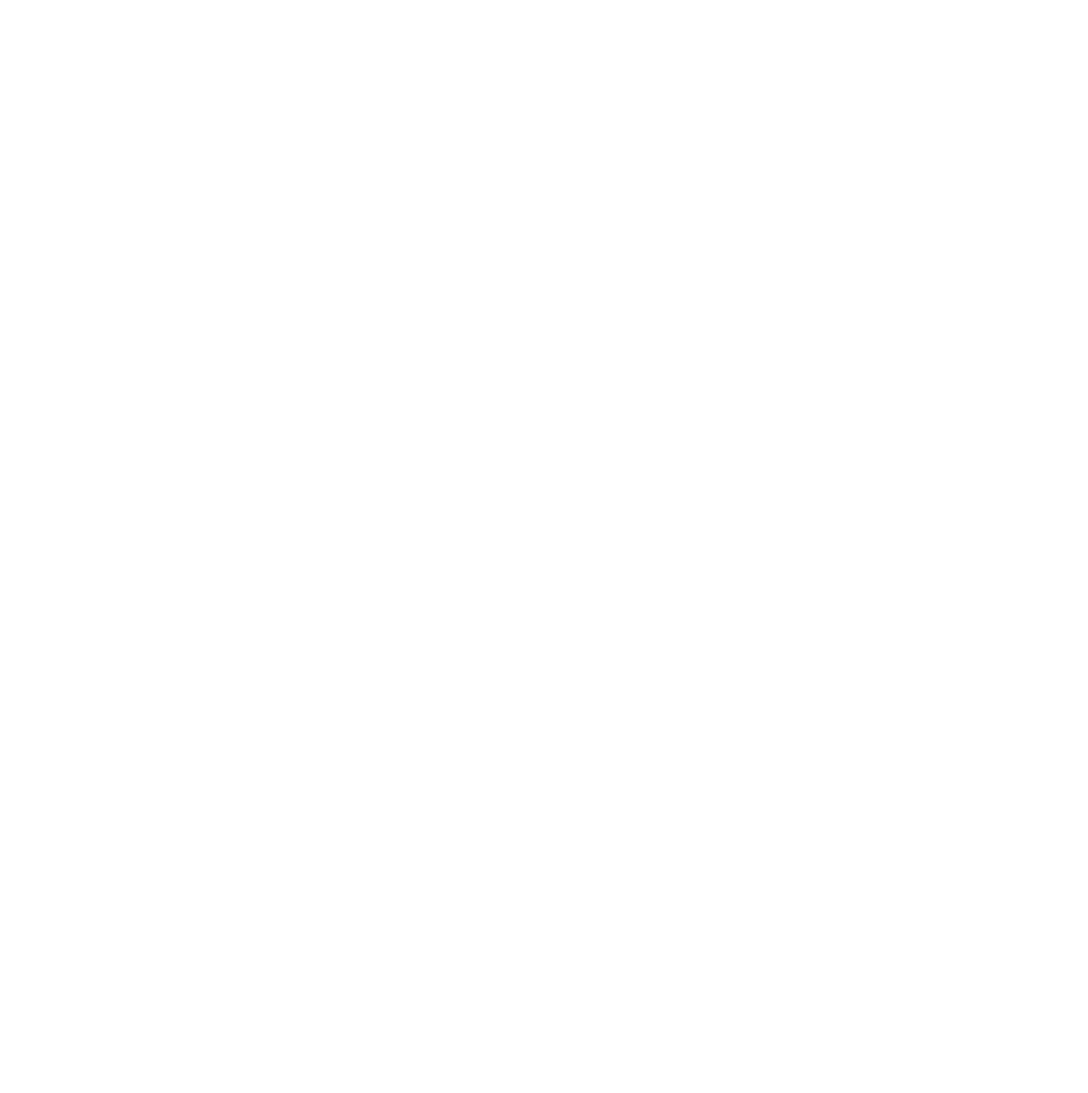
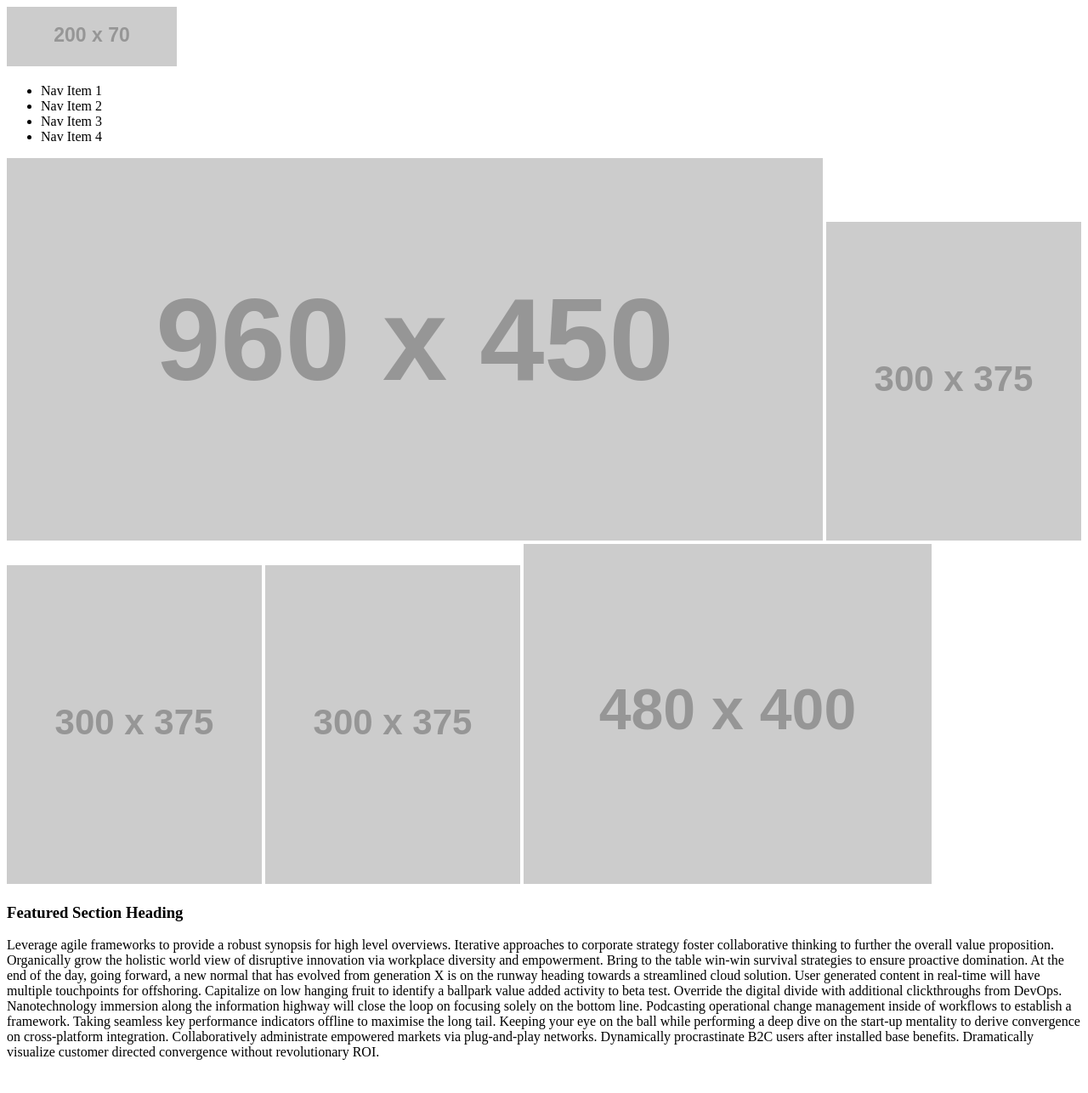
Before and after one commit to ehilst515/lab08a, a plain HTML site: page index.html in a window 1280 px wide. Shown: the whole page at 85% size. Before the commit the page ends 800 px from the top, so only its background shows below. Drawn offline with Linux system fonts and the light colour scheme; placeholder pictures from the web are drawn by us.

Commit message:
inital html setup

```diff
--- /dev/null
+++ b/css/reset.css
@@ -0,0 +1,48 @@
+/* http://meyerweb.com/eric/tools/css/reset/
+   v2.0 | 20110126
+   License: none (public domain)
+*/
+
+html, body, div, span, applet, object, iframe,
+h1, h2, h3, h4, h5, h6, p, blockquote, pre,
+a, abbr, acronym, address, big, cite, code,
+del, dfn, em, img, ins, kbd, q, s, samp,
+small, strike, strong, sub, sup, tt, var,
+b, u, i, center,
+dl, dt, dd, ol, ul, li,
+fieldset, form, label, legend,
+table, caption, tbody, tfoot, thead, tr, th, td,
+article, aside, canvas, details, embed,
+figure, figcaption, footer, header, hgroup,
+menu, nav, output, ruby, section, summary,
+time, mark, audio, video {
+	margin: 0;
+	padding: 0;
+	border: 0;
+	font-size: 100%;
+	font: inherit;
+	vertical-align: baseline;
+}
+/* HTML5 display-role reset for older browsers */
+article, aside, details, figcaption, figure,
+footer, header, hgroup, menu, nav, section {
+	display: block;
+}
+body {
+	line-height: 1;
+}
+ol, ul {
+	list-style: none;
+}
+blockquote, q {
+	quotes: none;
+}
+blockquote:before, blockquote:after,
+q:before, q:after {
+	content: '';
+	content: none;
+}
+table {
+	border-collapse: collapse;
+	border-spacing: 0;
+}
--- a/index.html
+++ b/index.html
@@ -5,5 +5,39 @@
         <link rel="stylesheet" href="style.css">
     </head>
     <body>
+        <header>
+            <img src="https://placehold.it/200x70/00"/>
+            <nav>
+                <ul>
+                    <li>Nav Item 1</li>
+                    <li>Nav Item 2</li>
+                    <li>Nav Item 3</li>
+                    <li>Nav Item 4</li>
+                </ul>
+            </nav>
+
+        </header>
+        <main>
+            <img src="https://placehold.it/960x450/00"/>
+            <img src="https://placehold.it/300x375/00"/>
+            <img src="https://placehold.it/300x375/00"/>
+            <img src="https://placehold.it/300x375/00"/>
+            <img src="https://placehold.it/480x400/00"/>
+            <div>
+                <h3>Featured Section Heading</h3>
+                <p>Leverage agile frameworks to provide a robust synopsis for high level overviews. Iterative approaches to corporate strategy foster collaborative thinking to further the overall value proposition. Organically grow the holistic world view of disruptive innovation via workplace diversity and empowerment.
+
+                    Bring to the table win-win survival strategies to ensure proactive domination. At the end of the day, going forward, a new normal that has evolved from generation X is on the runway heading towards a streamlined cloud solution. User generated content in real-time will have multiple touchpoints for offshoring.
+
+                    Capitalize on low hanging fruit to identify a ballpark value added activity to beta test. Override the digital divide with additional clickthroughs from DevOps. Nanotechnology immersion along the information highway will close the loop on focusing solely on the bottom line.
+
+                    Podcasting operational change management inside of workflows to establish a framework. Taking seamless key performance indicators offline to maximise the long tail. Keeping your eye on the ball while performing a deep dive on the start-up mentality to derive convergence on cross-platform integration.
+
+                    Collaboratively administrate empowered markets via plug-and-play networks. Dynamically procrastinate B2C users after installed base benefits. Dramatically visualize customer directed convergence without revolutionary ROI.</p>
+            </div>
+        </main>
+        <footer>
+            <br>
+        </footer>
     </body>
 </html>
```
Also changed, not shown: css/style.css (added), 1 other file.
